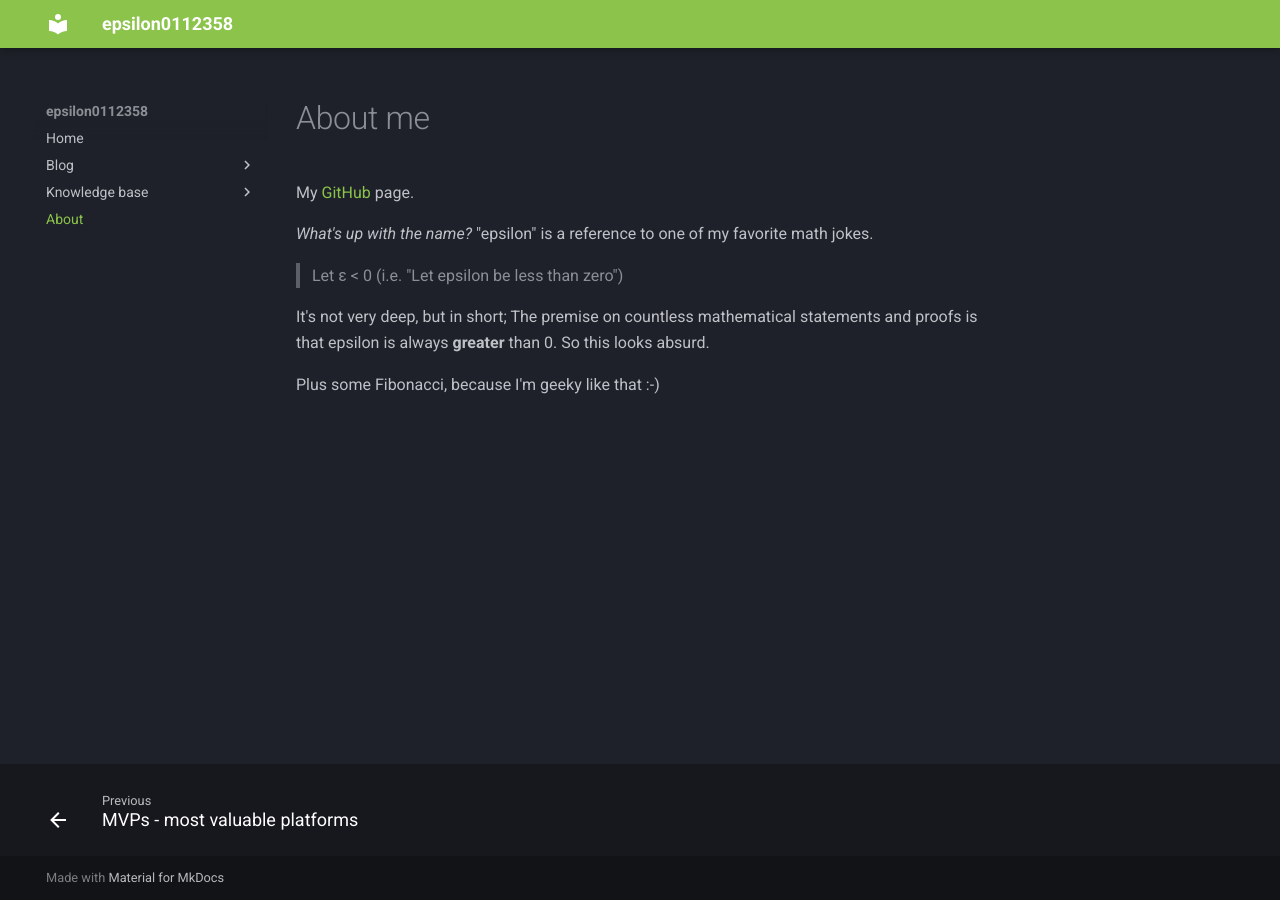
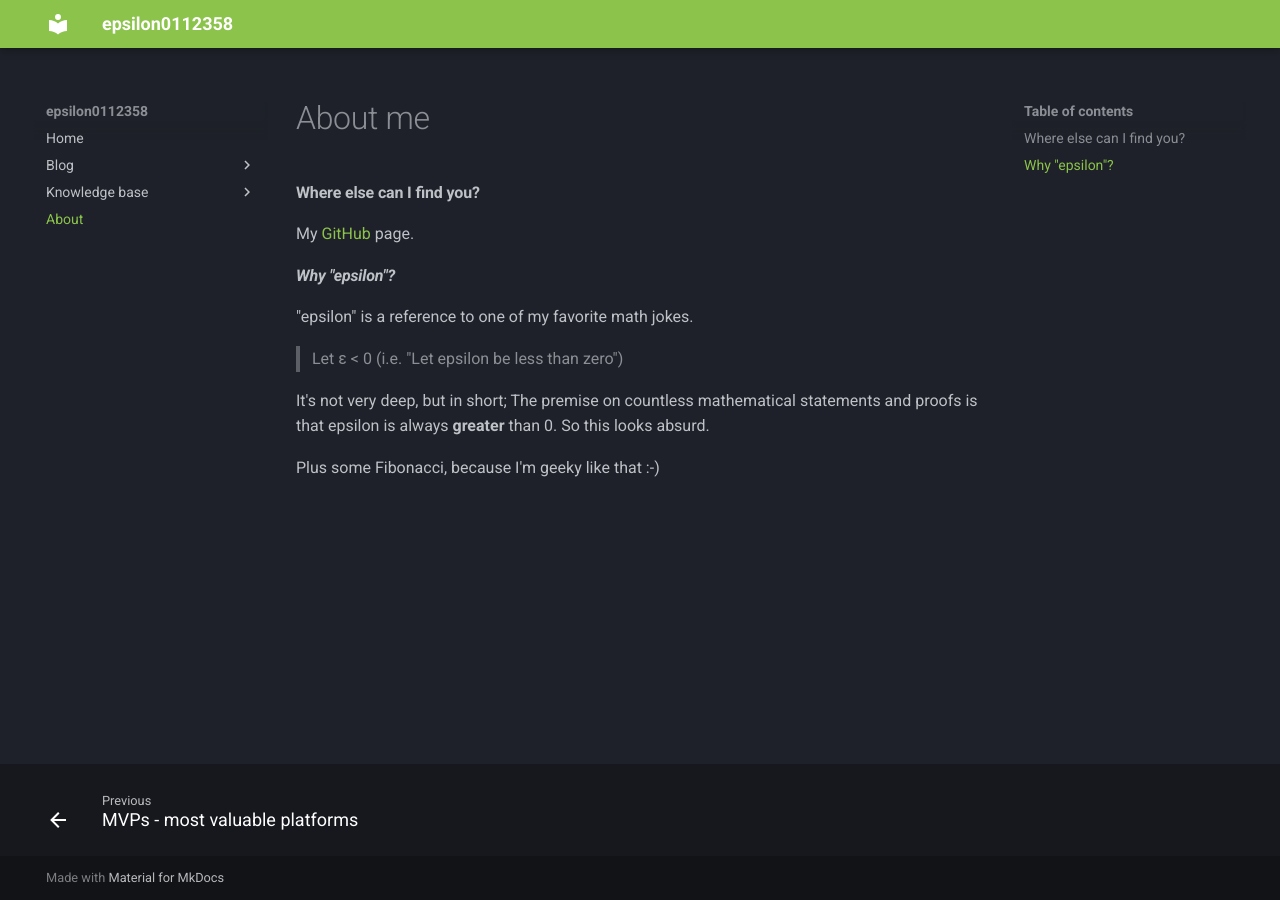
Before and after one commit to epsilon0112358/epsilon0112358.github.io, an MkDocs documentation site: the page built from docs/about.md, in a window 1280 px wide. Built offline with MkDocs 1.6.1 and Material for MkDocs 9.7.7, drawn with Linux system fonts in a browser that asks for light colours.

Commit message:
minor revision in the "about me" page

```diff
--- a/docs/about.md
+++ b/docs/about.md
@@ -3,9 +3,10 @@ date: 2025-04-29
 ---
 # About me
 
+#### Where else can I find you?
 My [GitHub](https://github.com/epsilon0112358/) page.
 
-*What's up with the name?*
+#### *Why "epsilon"?*
 "epsilon" is a reference to one of my favorite math jokes.
 > Let ε < 0 (i.e. "Let epsilon be less than zero")
 
```
Also changed, not shown: site/about/index.html, site/blog/2025/05/03/completely-automated-public-turing-test-to-tell-computers-and-humans-apart/index.html.
